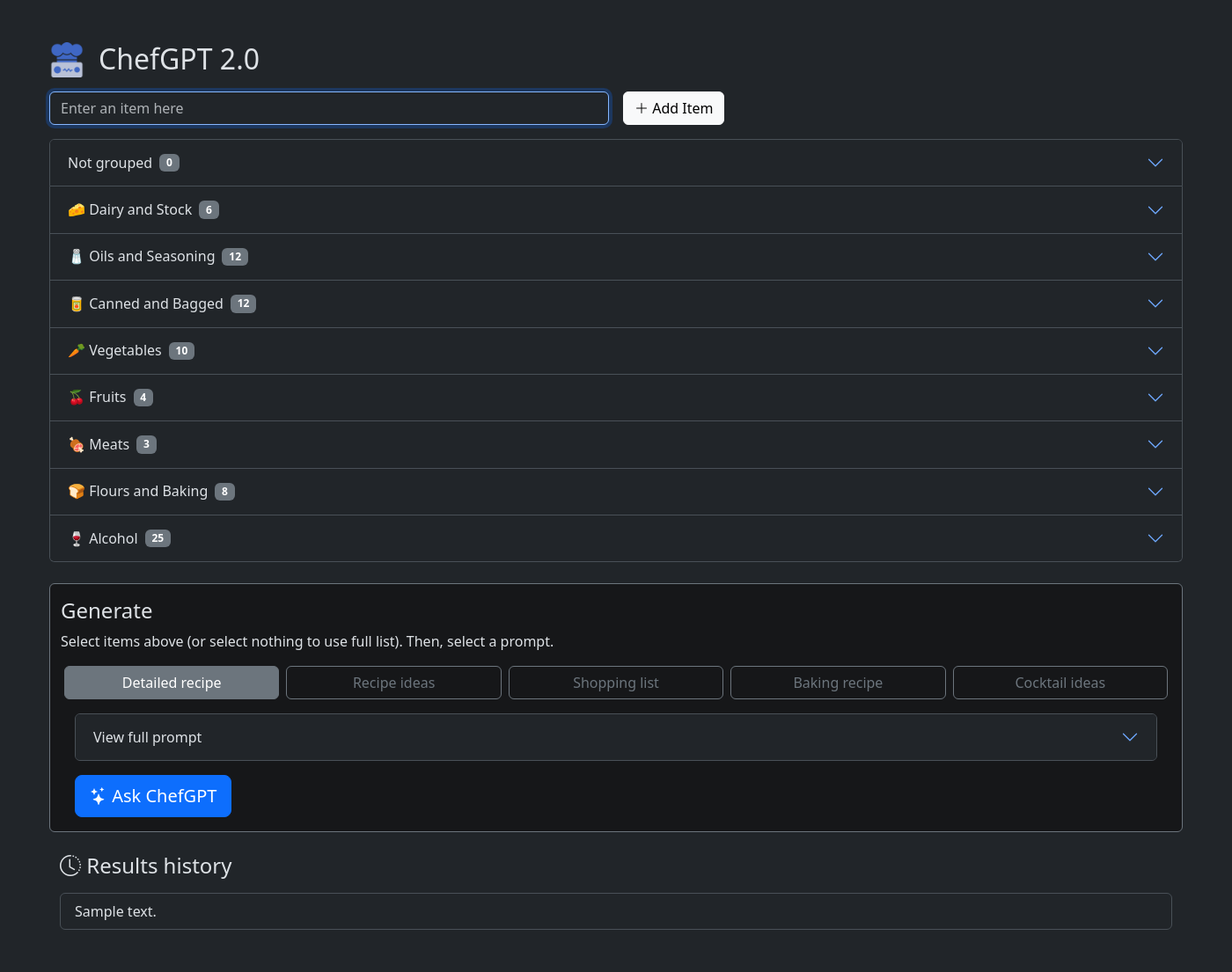
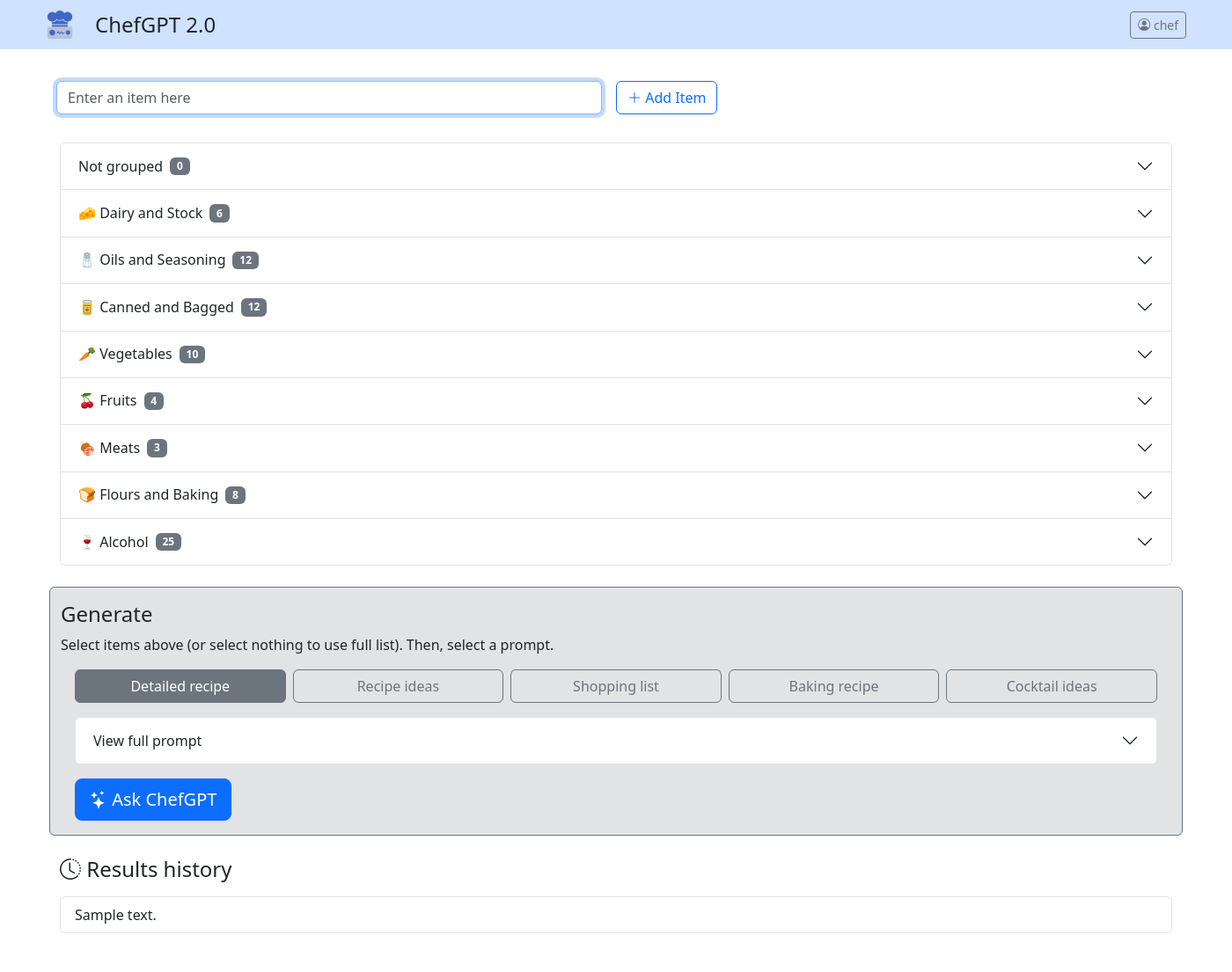
Before and after one commit to jimmisimp/chefGPT, a Flask app: page / in a window 1400 px wide; the page is wider, and only the part inside the window is pictured. Shown: that part at 88% size. After the commit the page ends 1061 px from the top of that part, so only its background shows below. Run offline with Flask 3, Linux system fonts and the light colour scheme; a user stored in the database is signed in; data comes from the database, SQL or seed files in the repository; both versions use the stored data as it was before the commit; tables that the repository leaves empty hold one stand-in row (values such as "Sample post"); some libraries are stand-ins or nearby versions.

Commit message:
Git Ignore and Updated UI

```diff
--- a/app.py
+++ b/app.py
@@ -119,7 +119,7 @@ def index():
         raw_item = request.form['item_name'].strip()
         if not raw_item:
             return redirect(url_for('index'))
-        item = re.sub(r'\W+', ' ', raw_item.lower())
+        item = re.sub(r'[^a-zA-Z0-9]+', ' ', raw_item.lower())
         item_singular = p.singular_noun(item) if p.singular_noun(item) else item
 
         if item_singular:
@@ -143,7 +143,7 @@ def index():
         items_by_category[category_name] = processed_items
 
     conn.close()
-    return render_template('index.html', items_by_category=items_by_category, gpt_response=gpt_response, prompts=prompts)
+    return render_template('index.html', items_by_category=items_by_category, gpt_response=gpt_response, prompts=prompts, username=current_user.username)
 
 @app.route('/update-items', methods=['POST'])
 @login_required
--- a/templates/index.html
+++ b/templates/index.html
@@ -11,18 +11,108 @@
 	<script src="https://code.jquery.com/jquery-3.6.0.min.js"></script>
 	<title>ChefGPT</title>
 	<meta name="viewport" content="width=device-width, initial-scale=1">
+	<script>
+		(() => {
+			'use strict'
+
+			const getStoredTheme = () => localStorage.getItem('theme')
+			const setStoredTheme = theme => localStorage.setItem('theme', theme)
+
+			const getPreferredTheme = () => {
+			const storedTheme = getStoredTheme()
+			if (storedTheme) {
+				return storedTheme
+			}
+
+			return window.matchMedia('(prefers-color-scheme: dark)').matches ? 'dark' : 'light'
+			}
+
+			const setTheme = theme => {
+			if (theme === 'auto' && window.matchMedia('(prefers-color-scheme: dark)').matches) {
+				document.documentElement.setAttribute('data-bs-theme', 'dark')
+			} else {
+				document.documentElement.setAttribute('data-bs-theme', theme)
+			}
+			}
+
+			setTheme(getPreferredTheme())
+
+			const showActiveTheme = (theme, focus = false) => {
+			const themeSwitcher = document.querySelector('#bd-theme')
+
+			if (!themeSwitcher) {
+				return
+			}
+
+			const themeSwitcherText = document.querySelector('#bd-theme-text')
+			const activeThemeIcon = document.querySelector('.theme-icon-active use')
+			const btnToActive = document.querySelector(`[data-bs-theme-value="${theme}"]`)
+			const svgOfActiveBtn = btnToActive.querySelector('svg use').getAttribute('href')
+
+			document.querySelectorAll('[data-bs-theme-value]').forEach(element => {
+				element.classList.remove('active')
+				element.setAttribute('aria-pressed', 'false')
+			})
+
+			btnToActive.classList.add('active')
+			btnToActive.setAttribute('aria-pressed', 'true')
+			activeThemeIcon.setAttribute('href', svgOfActiveBtn)
+			const themeSwitcherLabel = `${themeSwitcherText.textContent} (${btnToActive.dataset.bsThemeValue})`
+			themeSwitcher.setAttribute('aria-label', themeSwitcherLabel)
+
+			if (focus) {
+				themeSwitcher.focus()
+			}
+			}
+
+			window.matchMedia('(prefers-color-scheme: dark)').addEventListener('change', () => {
+			const storedTheme = getStoredTheme()
+			if (storedTheme !== 'light' && storedTheme !== 'dark') {
+				setTheme(getPreferredTheme())
+			}
+			})
+
+			window.addEventListener('DOMContentLoaded', () => {
+			showActiveTheme(getPreferredTheme())
+
+			document.querySelectorAll('[data-bs-theme-value]')
+				.forEach(toggle => {
+				toggle.addEventListener('click', () => {
+					const theme = toggle.getAttribute('data-bs-theme-value')
+					setStoredTheme(theme)
+					setTheme(theme)
+					showActiveTheme(theme, true)
+				})
+				})
+			})
+		})()
+	</script>
 </head>
 
-<body data-bs-theme="dark">
-  <div class="container-lg my-5 px-3 mx-auto">
-    <h2 class="row my-3"><img class="me-1" style="max-width: 64px;" src="static/chef_gpt.png"></img>ChefGPT 2.0</h2>
+<body>
+	<header class="navbar bd-gutter navbar-expand-md bg-primary-subtle">
+		<nav class="container-lg bd-gutter flex-wrap flex-lg-nowrap">
+			<h4 class="row my-1"><img style="max-width: 56px;" src="static/chef_gpt.png"></img><div class="m-auto col-auto">ChefGPT 2.0</div></h4>
+			<div class="dropdown">
+				<button class="btn btn-sm btn-outline-secondary" type="button" data-bs-toggle="dropdown" aria-expanded="false" id="user-menu"><i class="bi bi-person-circle"></i> {{ username }}</button>
+				<ul class="dropdown-menu align-items-center dropdown-menu-end" aria-labelledby="user-menu">
+					<li><a class="dropdown-item align-items-center" data-bs-theme-value="light"><i class="bi me-2 opacity-50 bi-sun-fill"></i>Light mode</a></li>
+					<li><a class="dropdown-item align-items-center" data-bs-theme-value="dark"><i class="bi me-2 opacity-50 bi-moon-stars-fill"></i>Dark mode</a></li>
+					<li><hr class="dropdown-divider"></li>
+					<li><a class="dropdown-item " href="/logout">Log out</a></li>
+				</ul>
+			</div>
+		</nav>
+	</header>
+
+	<div class="container-lg row my-1 px-3 mx-auto">
 
 	<form method="POST" class="row mb-3 g-3 align-items-center hstack" id="itemForm">
 		<div class="col-sm-12 col-lg-6">
 			<input placeholder="Enter an item here" type="text" name="item_name" autocomplete="off" class="form-control col-sm-8" id="itemInput" maxlength="64" required>
 		</div>
 		<div class="col-lg-auto d-grid">
-            <button type="submit" class="btn btn-light "><i class="bi bi-plus-lg"></i> Add Item</button>
+			<button type="submit" class="btn btn-outline-primary "><i class="bi bi-plus-lg"></i> Add Item</button>
 		</div>
 	</form>
 
@@ -365,9 +473,9 @@
 		<h4>Generate</h4>
 		<p class="my-2">Select items above (or select nothing to use full list). Then, select a prompt.</p>
 		<form action="{{ url_for('ask_gpt4') }}" method="POST" class="mx-3 mt-3" id="askGptForm">
-            <div name="selected_prompt" class="mb-3 row gap-2" id="promptSelect" onchange="updatePromptAccordion()">
+			<div name="selected_prompt" class="mb-3 mx-auto row gap-2" id="promptSelect" onchange="updatePromptAccordion()">
 				{% for key, prompt in prompts.items() %}
-                <input type="radio" class="btn-check" name="options" value="{{ key }}" id="option-{{ key }}" autocomplete="off" {{ 'checked' if loop.first }}>
+				<input type="radio" class="btn-check" name="options" value="{{ key }}" id="option-{{ key }}" autocomplete="off" style="display: none;" {{ 'checked' if loop.first }}>
 				<label value="{{ key }}" class="col-sm btn btn-outline-secondary" for="option-{{ key }}">{{ key }}</label>
 				{% endfor %}
 			</div>
@@ -669,7 +777,14 @@
 	function initializeSortable(element) {
 		new Sortable(element, {
 			group: 'shared',
+			delay: 100,
+			delayOnTouchOnly: true,
 			animation: 150,
+			filter: ".btn",
+			ghostClass: "list-group-item-dark",
+			dragClass: "list-group-item-light",
+			chosenClass: "list-group-item-light",
+			emptyInsertThreshold: 32,
 			onStart: (evt) => {
 				lastMovedItem = {
 					id: evt.item.getAttribute('data-id'),
@@ -788,7 +903,12 @@
 			itemTags[itemId].delete('Old');
 		} else if (tag === 'Old' && itemTags[itemId].has('Fresh')) {
 			itemTags[itemId].delete('Fresh');
+		} else if (tag === 'Fresh' && itemTags[itemId].has('Frozen')) {
+			itemTags[itemId].delete('Frozen');
+		} else if (tag === 'Frozen' && itemTags[itemId].has('Fresh')) {
+			itemTags[itemId].delete('Fresh');
 		}
+
 		if (itemTags[itemId].has(tag)) {
 			itemTags[itemId].delete(tag);
 		} else {
@@ -825,6 +945,9 @@
 					if (tag === 'Low') {
 						badge.classList.add('bg-warning-subtle','text-warning-emphasis')
 					}
+					if (tag === 'Frozen') {
+						badge.classList.add('bg-info-subtle','text-info-emphasis')
+					}
 					tagsContainer.appendChild(badge);
 					tags.push(tag);
 				});
```
Also changed, not shown: other parts of templates/index.html (+28 -10 lines), items.db (deleted), 1 other file. Lines whose indentation alone changed are shown as unchanged.
